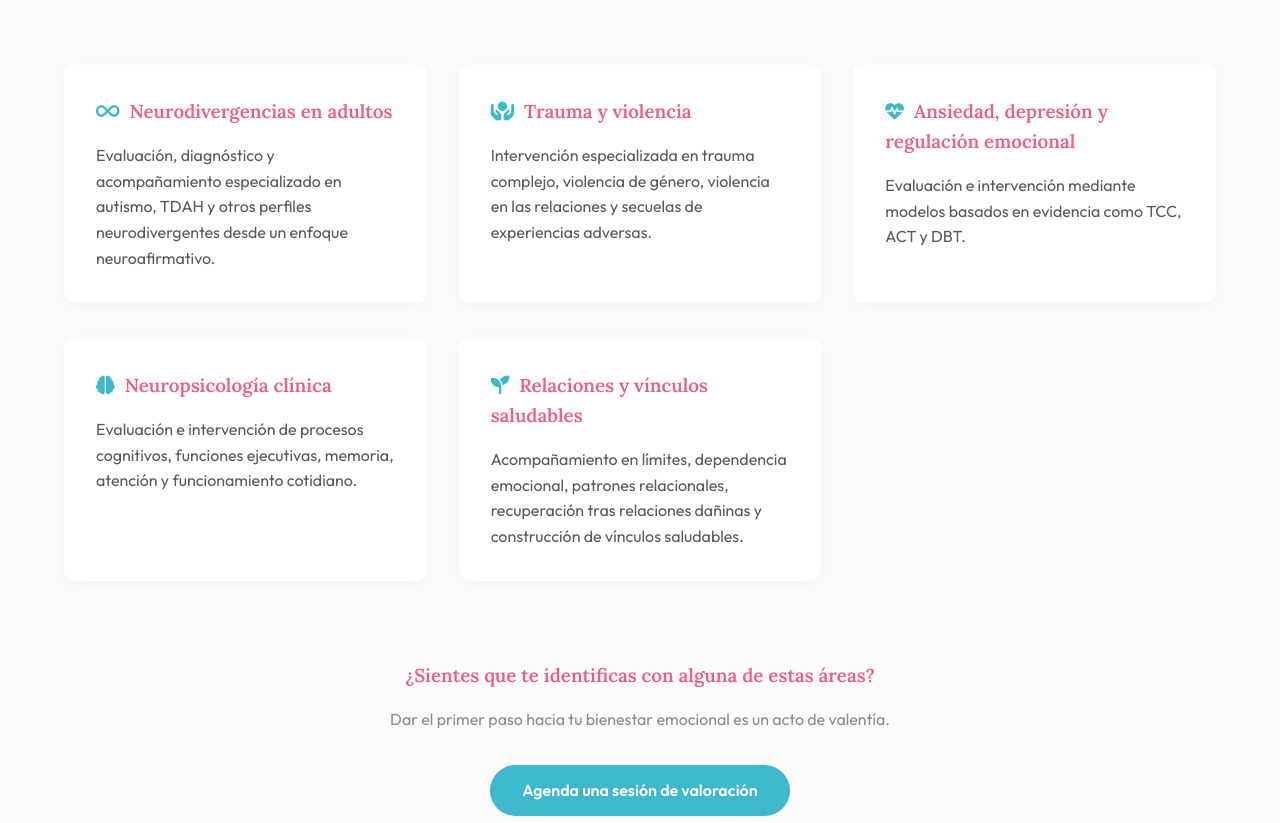
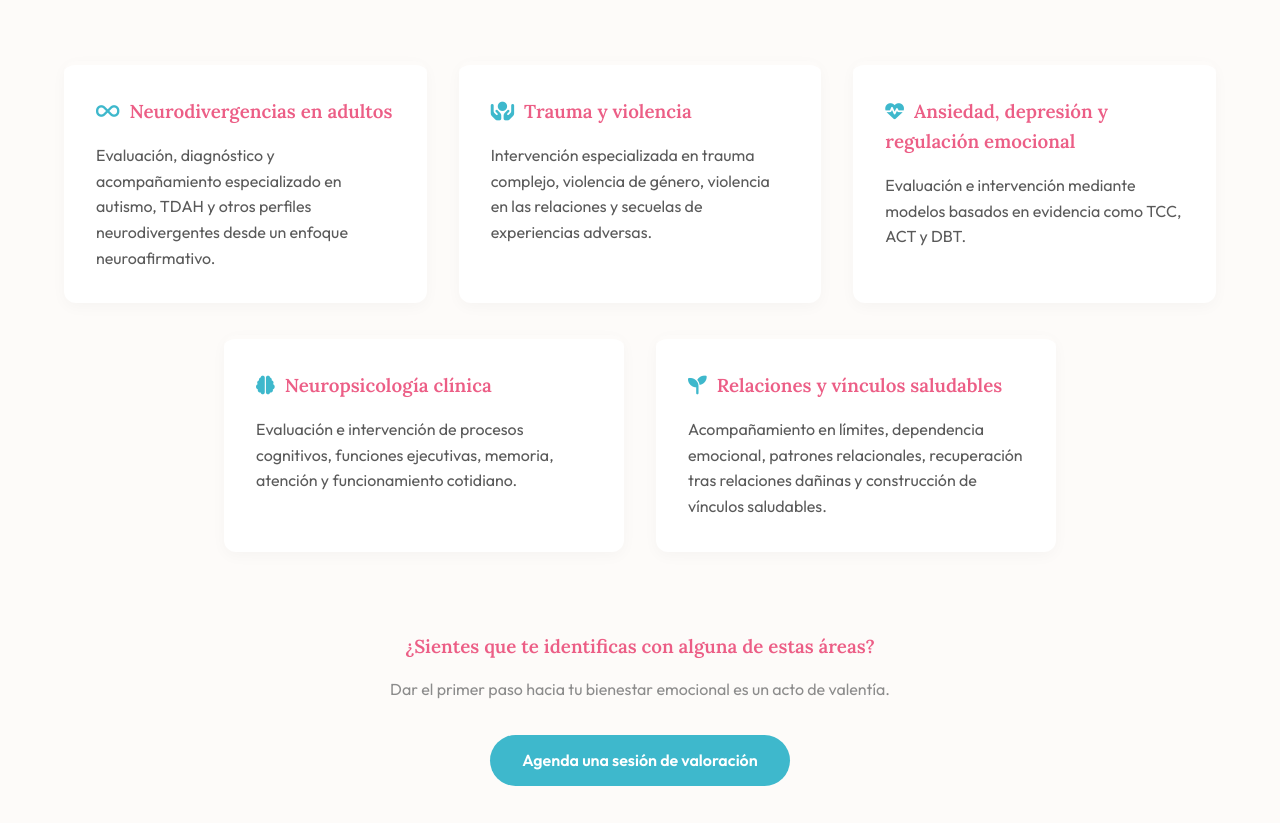
Before and after one commit to CristhianRuiz24/PsicoLau-Pagina-web, a plain HTML site: page areas-de-atencion.html in a window 1280 px wide. Shown: the part 274-1097 px from the top of the page. Drawn offline with Linux system fonts and the light colour scheme.

Commit message:
Fix card stretching layout in areas-de-atencion using flexbox

```diff
--- a/areas-de-atencion.html
+++ b/areas-de-atencion.html
@@ -40,10 +40,10 @@
         Te ofrezco un espacio seguro y cálido donde exploraremos juntos herramientas avaladas por la ciencia para tu bienestar emocional y relacional.
       </p>
 
-      <div class="grid-cards" style="grid-template-columns: repeat(auto-fit, minmax(350px, 1fr));">
+      <div class="grid-cards" style="display: flex; flex-wrap: wrap; justify-content: center; gap: 2rem;">
 
         <!-- 1. Neurodivergencias en adultos -->
-        <div class="card" style="text-align: left;">
+        <div class="card" style="text-align: left; flex: 1 1 300px; max-width: 400px;">
           <h3><i class="fas fa-infinity" style="color: var(--color-secondary); margin-right: 10px;"></i>Neurodivergencias en adultos</h3>
           <p style="margin-top: 1rem;">
             Evaluación, diagnóstico y acompañamiento especializado en autismo, TDAH y otros perfiles neurodivergentes desde un enfoque neuroafirmativo.
@@ -51,7 +51,7 @@
         </div>
 
         <!-- 2. Trauma y violencia -->
-        <div class="card" style="text-align: left;">
+        <div class="card" style="text-align: left; flex: 1 1 300px; max-width: 400px;">
           <h3><i class="fas fa-hands-holding-circle" style="color: var(--color-secondary); margin-right: 10px;"></i>Trauma y violencia</h3>
           <p style="margin-top: 1rem;">
             Intervención especializada en trauma complejo, violencia de género, violencia en las relaciones y secuelas de experiencias adversas.
@@ -59,7 +59,7 @@
         </div>
 
         <!-- 3. Ansiedad, depresión y regulación emocional -->
-        <div class="card" style="text-align: left;">
+        <div class="card" style="text-align: left; flex: 1 1 300px; max-width: 400px;">
           <h3><i class="fas fa-heart-pulse" style="color: var(--color-secondary); margin-right: 10px;"></i>Ansiedad, depresión y regulación emocional</h3>
           <p style="margin-top: 1rem;">
             Evaluación e intervención mediante modelos basados en evidencia como TCC, ACT y DBT.
@@ -67,7 +67,7 @@
         </div>
 
         <!-- 4. Neuropsicología clínica -->
-        <div class="card" style="text-align: left;">
+        <div class="card" style="text-align: left; flex: 1 1 300px; max-width: 400px;">
           <h3><i class="fas fa-brain" style="color: var(--color-secondary); margin-right: 10px;"></i>Neuropsicología clínica</h3>
           <p style="margin-top: 1rem;">
             Evaluación e intervención de procesos cognitivos, funciones ejecutivas, memoria, atención y funcionamiento cotidiano.
@@ -75,7 +75,7 @@
         </div>
 
         <!-- 5. Relaciones y vínculos saludables -->
-        <div class="card" style="text-align: left;">
+        <div class="card" style="text-align: left; flex: 1 1 300px; max-width: 400px;">
           <h3><i class="fas fa-seedling" style="color: var(--color-secondary); margin-right: 10px;"></i>Relaciones y vínculos saludables</h3>
           <p style="margin-top: 1rem;">
             Acompañamiento en límites, dependencia emocional, patrones relacionales, recuperación tras relaciones dañinas y construcción de vínculos saludables.
```
